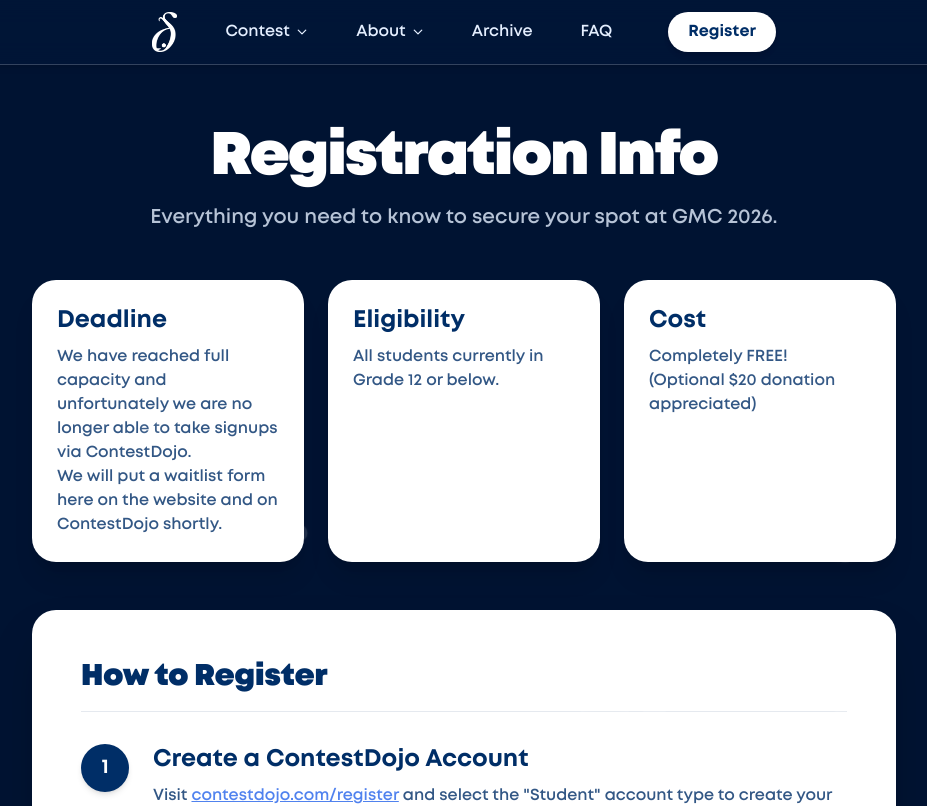
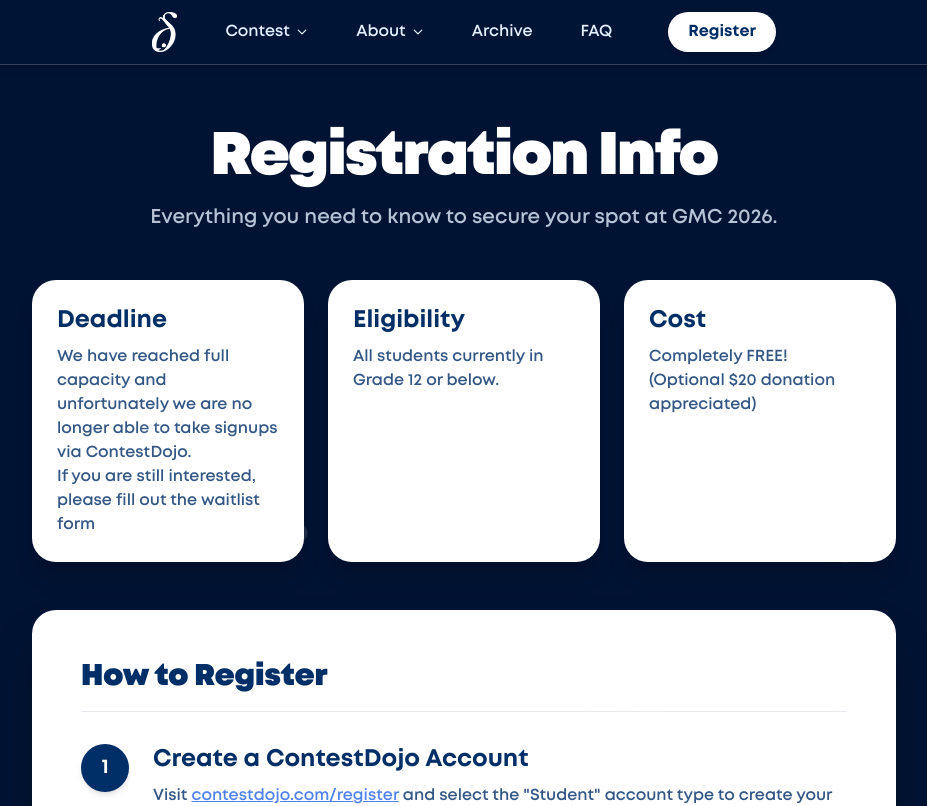
Before and after one commit to GunnMath/gmc-new-website, a Next.js app: page /registration-info in a window 1280 px wide. Shown: the top 806 px of the page, without its empty margins (176-1103 px from the left). Built offline with nearby package versions, Linux system fonts and the light colour scheme.

Commit message:
Added waitlist form

```diff
--- a/app/registration-info/page.tsx
+++ b/app/registration-info/page.tsx
@@ -18,7 +18,8 @@ export default function RegistrationInfoPage() {
             <div className="bg-white text-[#002E67] p-6 rounded-3xl shadow-xl border border-white/50">
                 <div className="font-bold text-2xl mb-2">Deadline</div>
                 <div className="font-semibold opacity-80">We have reached full capacity and unfortunately we are no longer able
-                    to take signups via ContestDojo.<br/> We will put a waitlist form here on the website and on ContestDojo shortly.
+                    to take signups via ContestDojo.<br/>
+                    If you are still interested, please fill out the <a href="https://forms.gle/mkrNofGv9cnYCAEr7" target="_blank" rel="noopener noreferrer">waitlist form</a>
                     </div>
             </div>
             <div className="bg-white text-[#002E67] p-6 rounded-3xl shadow-xl border border-white/50">
```
